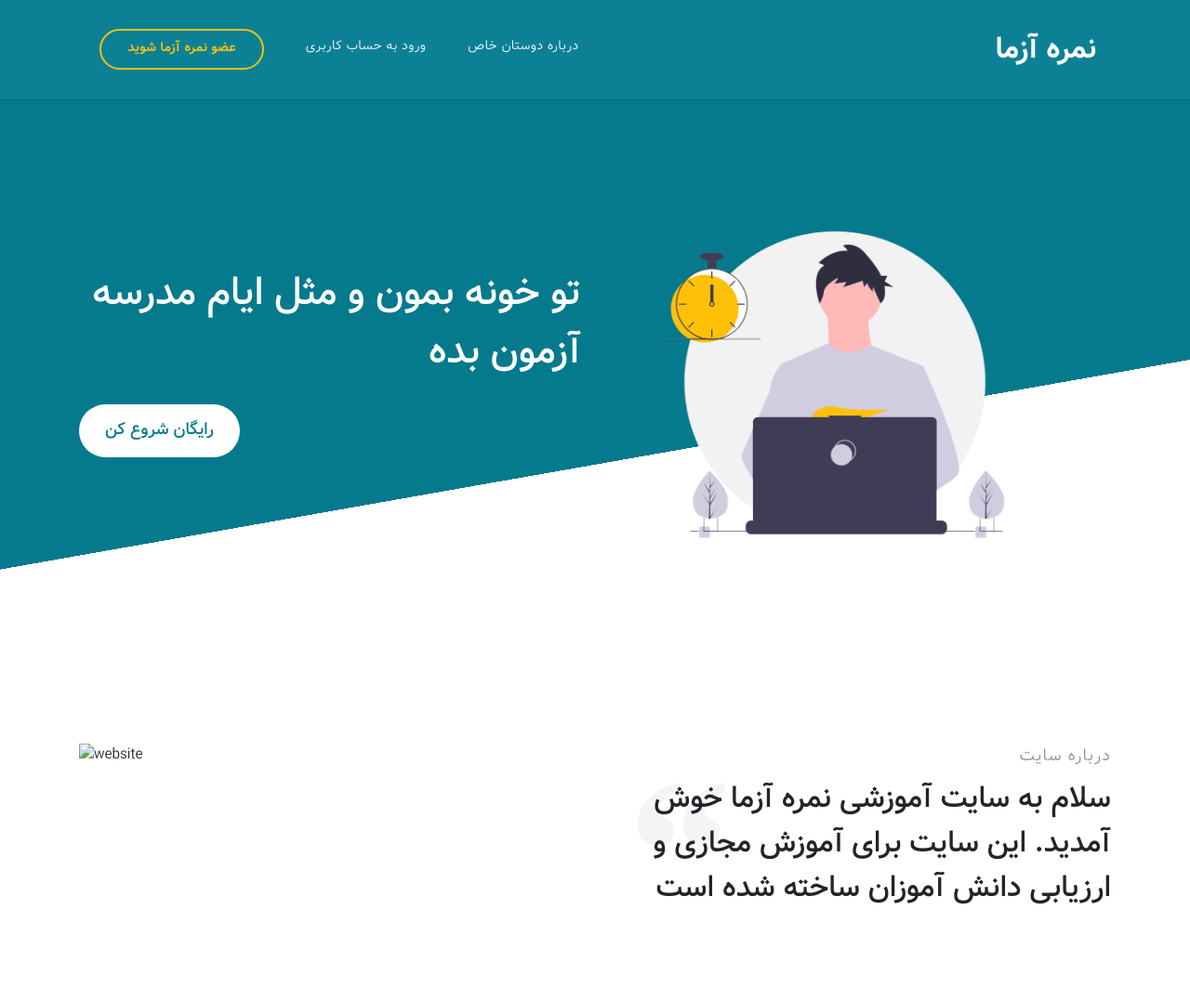
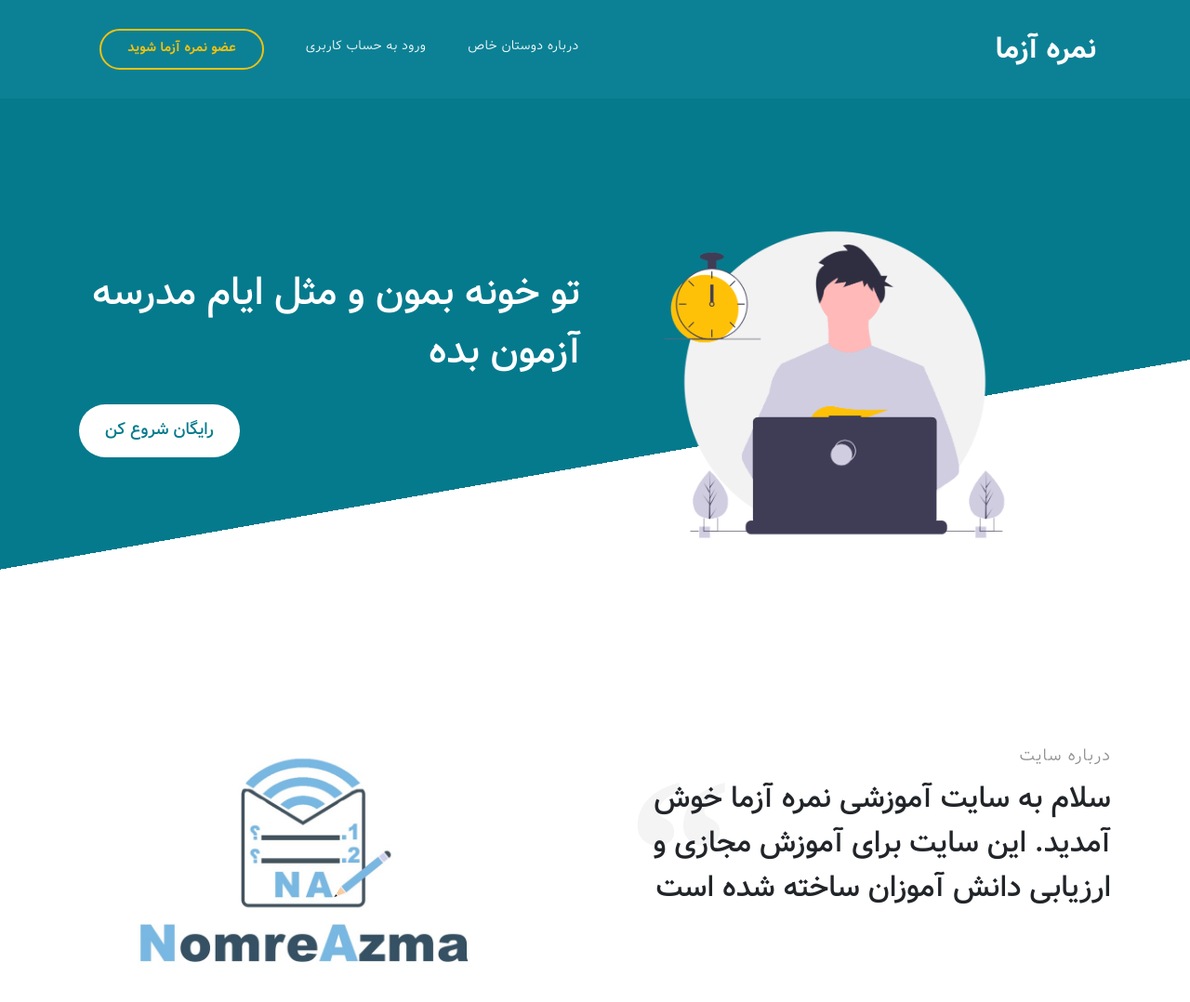
Before and after one commit to MDK84/Online-test-system-Nomre.github.io, a plain HTML site: page index.html in a window 1280 px wide. Shown: the top 1078 px of the page at 93% size. Drawn offline with Linux system fonts and the light colour scheme; files whose address does not match are found by name.

Commit message:
حل مشکل آدرس آیکون درباره دوستان خاص

```diff
--- a/index.html
+++ b/index.html
@@ -89,7 +89,7 @@
            <div class="row">
               <div class="col-lg-6 col-md-5 col-12">
                 <div class="contact-image" data-aos="fade-up">
-                      <img src="images/logo.png" class="img-fluid" alt="website">
+                      <img src="images/logo.jpg" class="img-fluid" alt="website">
                 </div>
               </div>
               <div class="col-lg-6 col-md-7 col-12">
```
